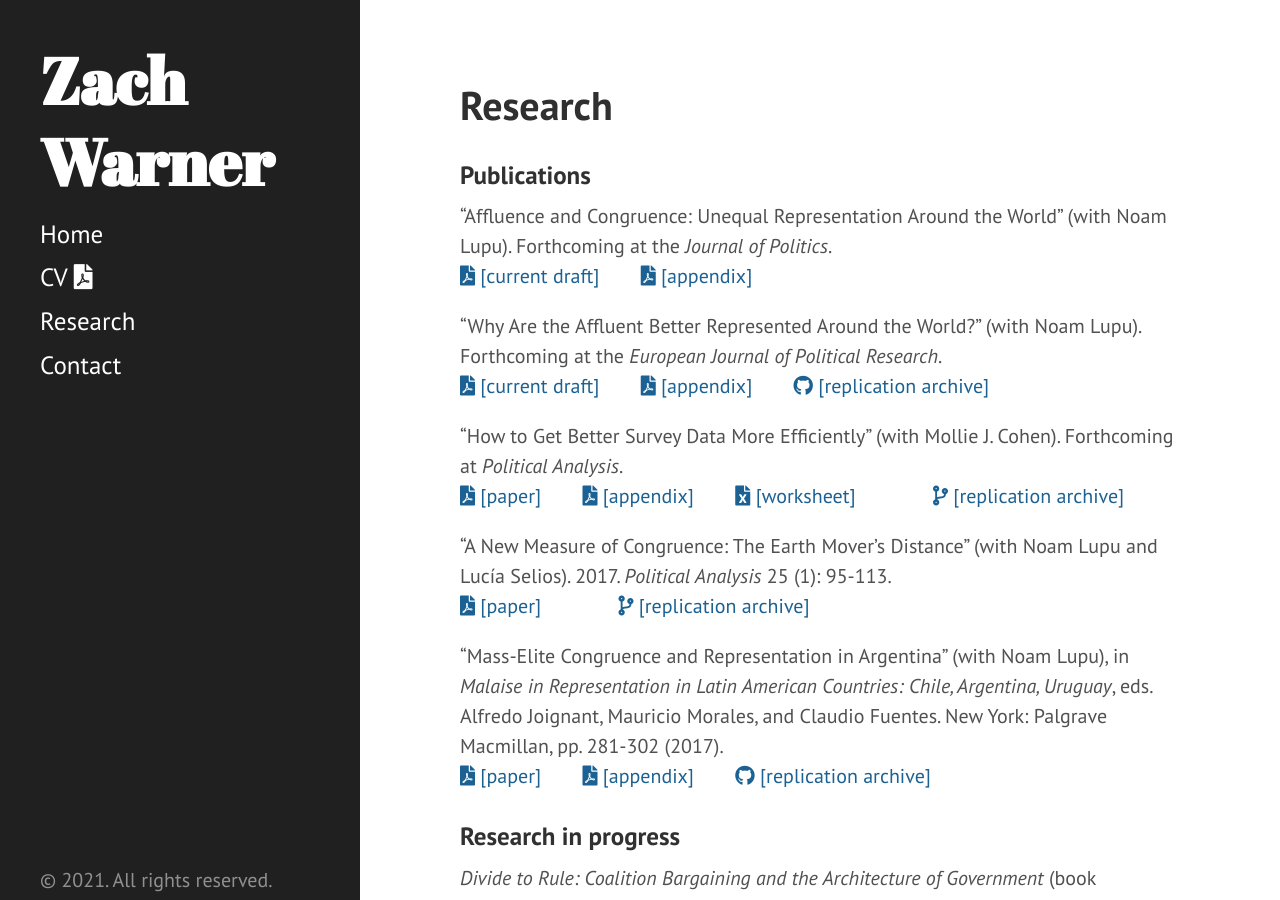
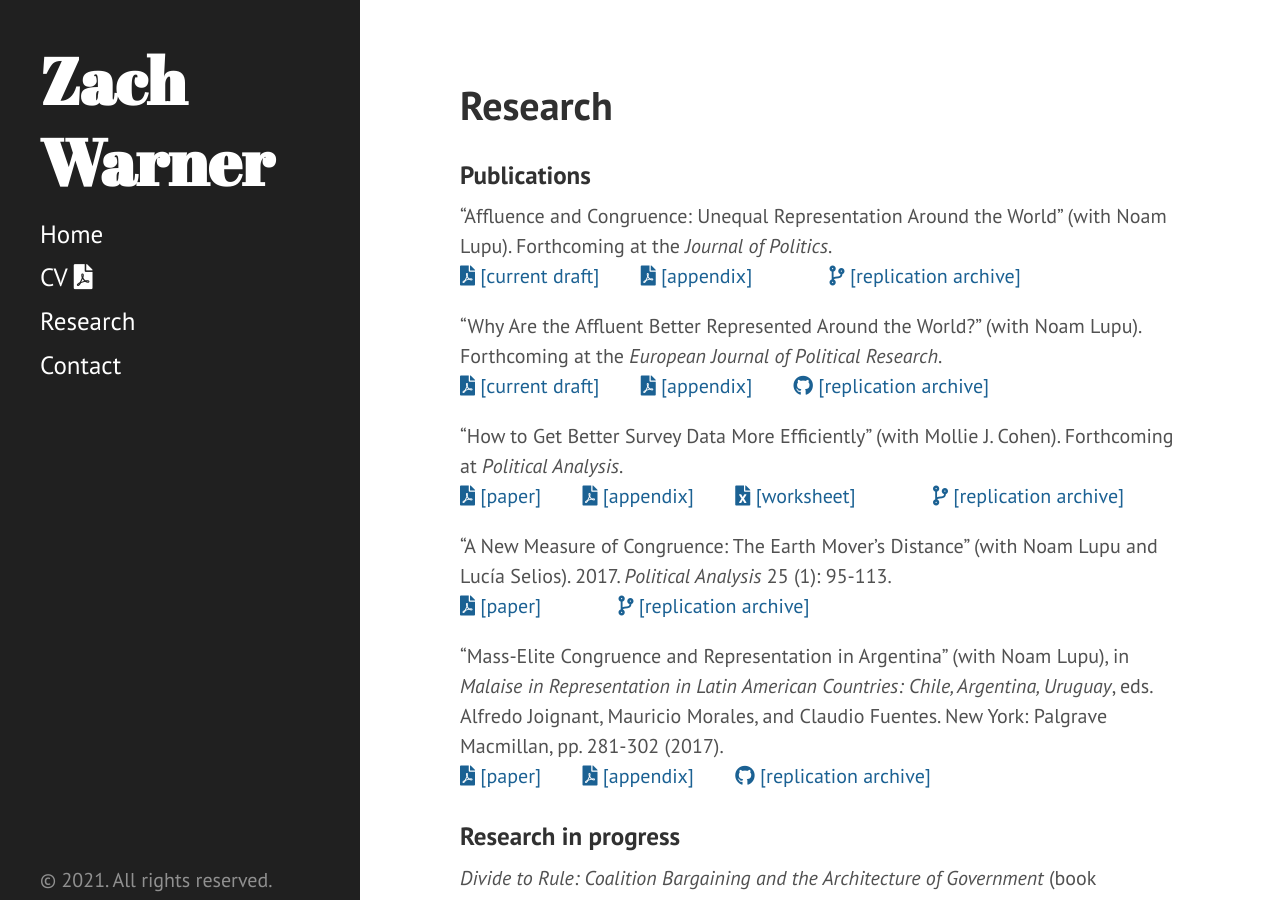
Before and after one commit to zachwarner/zachwarner.github.io, a Jekyll site: the page built from research.md, in a window 1280 px wide and 900 px high. Built offline with Jekyll 4.4.1, drawn with Linux system fonts in a browser that asks for light colours.

Commit message:
Update research.md
Add replication data for JOP

```diff
--- a/research.md
+++ b/research.md
@@ -9,6 +9,7 @@
 "Affluence and Congruence: Unequal Representation Around the World" (with Noam Lupu). Forthcoming at the *Journal of Politics*. <br>
 <span style="padding-right:5%"><a href='{{ "/download/Lupu-Warner-Affluence.pdf" | relative_url }}'><i class='fas fa-file-pdf'></i> [current draft]</a></span>
 <span style="padding-right:5%"><a href='{{ "/download/Lupu-Warner-Appendix.pdf" | relative_url }}'><i class='fas fa-file-pdf'></i> [appendix]</a></span>
+<span style="padding-left:5%"><a href="https://dataverse.harvard.edu/dataset.xhtml?persistentId=doi:10.7910/DVN/DBNBEU"><i class='fas fa-code-branch'></i> [replication archive]</a></span>
 
 "Why Are the Affluent Better Represented Around the World?" (with Noam Lupu). Forthcoming at the *European Journal of Political Research*. <br>
 <span style="padding-right:5%"><a href='{{ "/download/Lupu-Warner-Why-Are-the-Affluent.pdf" | relative_url }}'><i class='fas fa-file-pdf'></i> [current draft]</a></span>
```
